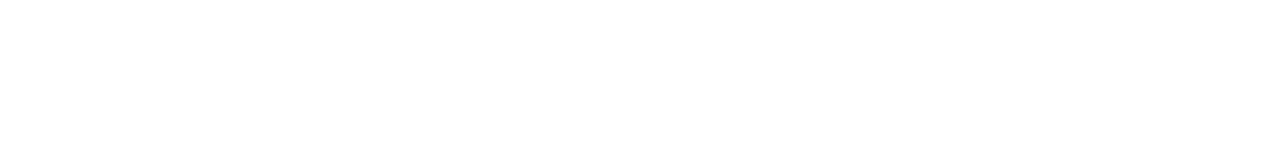
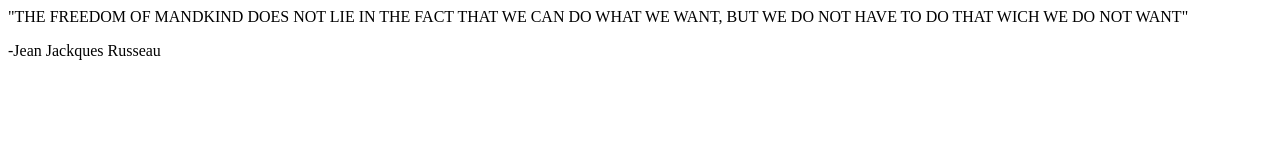
Before and after one commit to Gabor7/simple-quote-page, a plain HTML site: page index.html in a window 1280 px wide. Drawn offline with Linux system fonts and the light colour scheme.

Commit message:
html + jpg

```diff
--- a/index.html
+++ b/index.html
@@ -6,5 +6,7 @@
       <meta name"viewport" content="width=device-width, initial-scale=1">
     </head>
     <body>
+      <p id="quote">"THE FREEDOM OF MANDKIND DOES NOT LIE IN THE FACT THAT WE CAN DO WHAT WE WANT, BUT WE DO NOT HAVE TO DO THAT WICH WE DO NOT WANT" </p>
+      <p id="author">-Jean Jackques Russeau</p>
     </body>
   </html>
```
